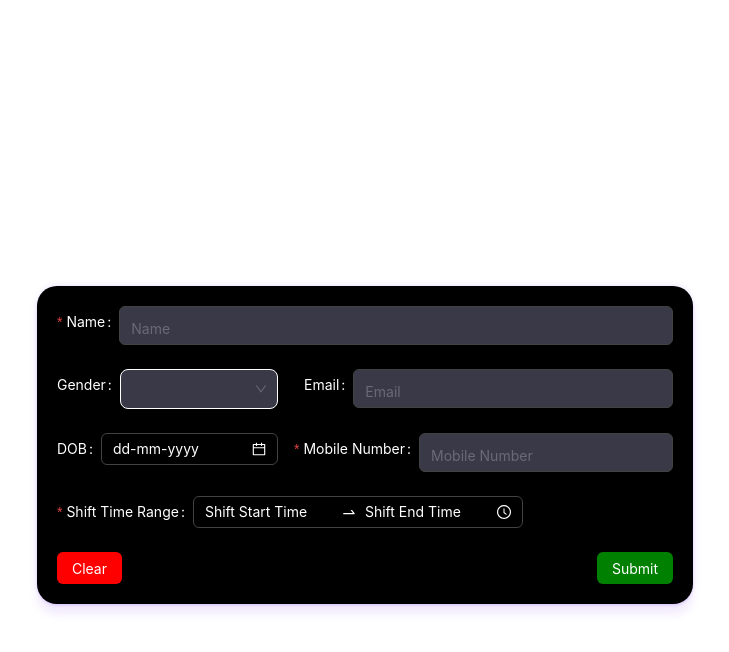
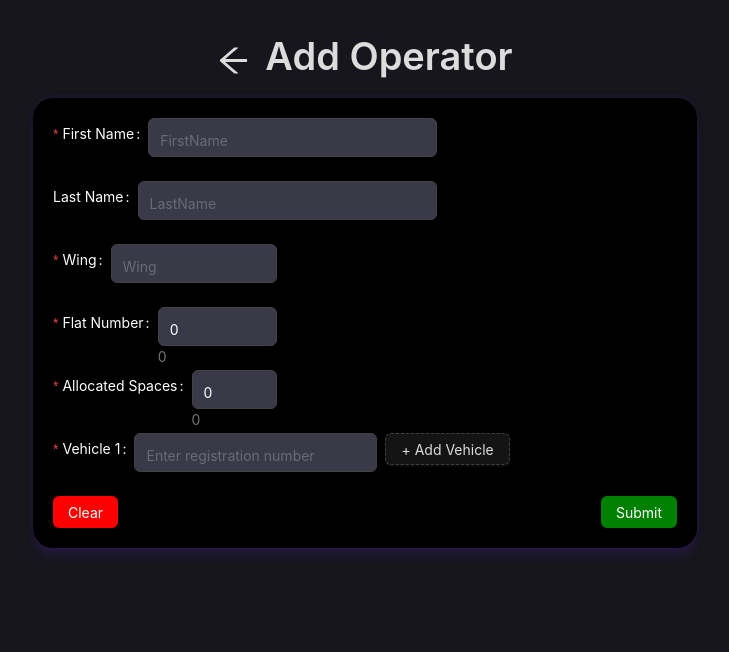
Before and after one commit to codingmickey/parkit_oberoi_dashboard, a React (Vite) app: page /dashboard/operator/add in a window 1280 px wide. Shown: the top 652 px of the page, without its empty margins (275-1004 px from the left). Built offline with nearby package versions, Linux system fonts and the light colour scheme; sample sign-in values are in the browser's storage.

Commit message:
fix: the AccountForm page with updated details
Signed-off-by: Kartik Jolapara <kjmickey003@gmail.com>

```diff
--- a/src/pages/Users/Add/index.tsx
+++ b/src/pages/Users/Add/index.tsx
@@ -6,25 +6,31 @@ import { AxiosError } from 'axios';
 
 //Page specific
 import AccountForm from '../Components/AccountForm';
-import { UserRecord } from '../models';
+import { ResidentAddFormProps, ResidentRecord } from '../models';
 import createUser from '../../../api/Data/Users/createUser';
 
 //components|hooks|utils
 import RetryButtonForMessage from '../../../Components/RetryButtonForMessage';
 
 export default function AddOperator() {
-  const initialState: UserRecord = {
-    id: 0,
-    name: '',
-    mobileNumber: '',
-    shiftStartTime: '',
-    shiftEndTime: '',
-    gender: null,
-    email: null,
-    readableDOB: null,
-    DOB: undefined
+  const initialState: ResidentAddFormProps = {
+    // id: 0,
+    // name: '',
+    // mobileNumber: '',
+    // shiftStartTime: '',
+    // shiftEndTime: '',
+    // gender: null,
+    // email: null,
+    // readableDOB: null,
+    // DOB: undefined,
+    firstName: '',
+    lastName: '',
+    wing: '',
+    flatNumber: 0,
+    vehicleRegistration: [''],
+    allocatedSpaces: 0
   };
-  const [operatorData, setOperatorData] = useState<UserRecord>(initialState);
+  const [operatorData, setOperatorData] = useState<ResidentAddFormProps>(initialState);
   const [messageApi, contextHolder] = message.useMessage();
   const navigate = useNavigate();
   const handleRestore = () => {
@@ -67,10 +73,11 @@ export default function AddOperator() {
         display: 'flex',
         justifyContent: 'center',
         alignItems: 'center',
-        height: '100vh',
-        backgroundColor: `var(--font-color)`,
+        // height: '100vh',
+        backgroundColor: `var(--background-color)`,
         position: 'relative',
-        flexDirection: 'column'
+        flexDirection: 'column',
+        padding: '0.5rem 1rem'
       }}
     >
       <AccountForm
--- a/src/pages/Users/Components/AccountForm.tsx
+++ b/src/pages/Users/Components/AccountForm.tsx
@@ -7,7 +7,14 @@ import Title from 'antd/es/typography/Title';
 import { useNavigate } from 'react-router-dom';
 
 //Page specific
-import { AccountFormProps, UserRecord, genderLiteral, InputPropsForModal, genderOptionsArray } from '../models';
+import {
+  AccountFormProps,
+  UserRecord,
+  genderLiteral,
+  InputPropsForModal,
+  genderOptionsArray,
+  ResidentAddFormProps
+} from '../models';
 import './AccountFormStyles.css';
 
 //components|hooks|utils
@@ -31,7 +38,7 @@ const InputWithOnChange = ({
         name={`${type}`}
         placeholder={`${placeholder}`}
         value={`${currentData[type]}`}
-        onChange={(e) => handleInputChange<UserRecord>(e, setCurrentData, true, setErrors)}
+        onChange={(e) => handleInputChange<ResidentAddFormProps>(e, setCurrentData, true, setErrors)}
       />
     </>
   );
@@ -41,9 +48,11 @@ const AccountForm = (props: AccountFormProps) => {
   const [form] = Form.useForm();
   const navigate = useNavigate();
   const { operatorData, formType, setOperatorData, handleRestore, initialState } = props;
-  const updatedCurrentData = convertInObjectNullToString<UserRecord>(operatorData);
+  const updatedCurrentData = convertInObjectNullToString<ResidentAddFormProps>(operatorData);
   setOperatorData(updatedCurrentData);
-  const [errors, setErrors] = useState<UserRecord>(getDynamicInitialState<UserRecord>(operatorData));
+  const [errors, setErrors] = useState<ResidentAddFormProps>(
+    getDynamicInitialState<ResidentAddFormProps>(operatorData)
+  );
 
   const genderOptions = genderOptionsArray.map((gender) => {
     return { label: gender };
@@ -79,6 +88,13 @@ const AccountForm = (props: AccountFormProps) => {
     }));
   };
 
+  const handleAddVehicle = () => {
+    setOperatorData((prevData) => ({
+      ...prevData,
+      vehicleRegistration: [...prevData.vehicleRegistration, '']
+    }));
+  };
+
   return (
     <>
       <div style={{ display: 'flex' }}>
@@ -103,7 +119,9 @@ const AccountForm = (props: AccountFormProps) => {
         style={{
           backgroundColor: 'var(--background-color-secondary)',
           borderRadius: '20px',
-          padding: '20px'
+          padding: '20px',
+          minWidth: '50%',
+          maxWidth: '75%'
         }}
       >
         <Form form={form} onFinish={handleSubmit} initialValues={initialState}>
@@ -123,15 +141,30 @@ const AccountForm = (props: AccountFormProps) => {
             )}
             <Col xs={24} sm={operatorData.id !== 0 ? 15 : 24}>
               <Form.Item
-                name="name"
-                label="Name"
-                id="name"
-                rules={[{ required: true, message: 'Please enter the name' }]}
-                validateStatus={errors.name ? 'error' : ''}
-                help={errors.name}
+                name="firstName"
+                label="First Name"
+                id="fName"
+                rules={[{ required: true, message: 'Please enter the First Name' }]}
+                validateStatus={errors.firstName ? 'error' : ''}
+                help={errors.firstName}
               >
                 <InputWithOnChange
-                  type={'name'}
+                  type={'firstName'}
+                  setCurrentData={setOperatorData}
+                  currentData={operatorData}
+                  setErrors={setErrors}
+                />
+              </Form.Item>
+              <Form.Item
+                name="lastName"
+                label="Last Name"
+                id="lName"
+                rules={[{ message: 'Please enter the Last Name' }]}
+                validateStatus={errors.lastName ? 'error' : ''}
+                help={errors.lastName}
+              >
+                <InputWithOnChange
+                  type={'lastName'}
                   setCurrentData={setOperatorData}
                   currentData={operatorData}
                   setErrors={setErrors}
@@ -141,26 +174,17 @@ const AccountForm = (props: AccountFormProps) => {
           </Row>
 
           <Row gutter={16}>
-            <Col xs={20} sm={9}>
-              <Form.Item name="gender" label="Gender" fieldId="gender" id="gender">
-                <Select
-                  style={{
-                    width: '100%',
-                    color: `var(--font-color)`
-                  }}
-                  id="gender"
-                  size="large"
-                  placeholder="Gender"
-                  value={operatorData.gender}
-                  options={genderOptions}
-                  onChange={(value) => value && handleGenderChange(value)}
-                ></Select>
-              </Form.Item>
-            </Col>
-            <Col xs={24} sm={15} style={{ paddingLeft: '18px' }}>
-              <Form.Item name="email" label="Email" validateStatus={errors.email ? 'error' : ''} help={errors.email}>
+            <Col xs={24} sm={9}>
+              <Form.Item
+                name="wing"
+                label="Wing"
+                id="wing"
+                rules={[{ required: true, message: 'Please enter the wing' }]}
+                validateStatus={errors.wing ? 'error' : ''}
+                help={errors.wing}
+              >
                 <InputWithOnChange
-                  type="email"
+                  type={'wing'}
                   setCurrentData={setOperatorData}
                   currentData={operatorData}
                   setErrors={setErrors}
@@ -170,32 +194,17 @@ const AccountForm = (props: AccountFormProps) => {
           </Row>
 
           <Row gutter={16}>
-            <Col xs={20} sm={9}>
-              <Form.Item name="Date of Birth" label="DOB" id="DOB" fieldId="DOB">
-                <DatePicker
-                  format="DD-MM-YYYY"
-                  placeholder="dd-mm-yyyy"
-                  id="DOB"
-                  name="DOB"
-                  defaultValue={initialState.DOB}
-                  placement="bottomRight"
-                  size="middle"
-                  onChange={handleDateOfBirthChange}
-                />
-              </Form.Item>
-            </Col>
-            <Col xs={24} sm={15}>
+            <Col xs={24} sm={9}>
               <Form.Item
-                name="mobileNumber"
-                id="mobileNumber"
-                label="Mobile Number"
-                rules={[{ required: true, message: 'Please enter the mobile number' }]}
-                validateStatus={errors.mobileNumber ? 'error' : ''}
-                help={errors.mobileNumber}
+                name="flatNumber"
+                label="Flat Number"
+                id="flatNumber"
+                rules={[{ required: true, message: 'Please enter the flat number' }]}
+                validateStatus={errors.flatNumber ? 'error' : ''}
+                help={errors.flatNumber}
               >
                 <InputWithOnChange
-                  type="mobileNumber"
-                  placeholder="Mobile Number"
+                  type={'flatNumber'}
                   setCurrentData={setOperatorData}
                   currentData={operatorData}
                   setErrors={setErrors}
@@ -203,27 +212,46 @@ const AccountForm = (props: AccountFormProps) => {
               </Form.Item>
             </Col>
           </Row>
+
           <Row gutter={16}>
-            <Col>
+            <Col xs={24} sm={9}>
               <Form.Item
-                id="shiftTimeRange"
-                name="ShiftTimeRange"
-                label="Shift Time Range"
-                rules={[
-                  {
-                    required: true,
-                    message: 'Please enter the shift time range'
-                  }
-                ]}
+                name="allocatedSpaces"
+                label="Allocated Spaces"
+                id="allocatedSpaces"
+                rules={[{ required: true, message: 'Please enter the allocated spaces' }]}
+                validateStatus={errors.allocatedSpaces ? 'error' : ''}
+                help={errors.allocatedSpaces}
               >
-                <TimePicker.RangePicker
-                  format="HH:mm:ss"
-                  placeholder={['Shift Start Time', 'Shift End Time']}
-                  onChange={(values, formatString) => handleTimeRangeChange(formatString)}
-                  defaultValue={[initialState.shiftStartTime, initialState.shiftEndTime]}
+                <InputWithOnChange
+                  type={'allocatedSpaces'}
+                  setCurrentData={setOperatorData}
+                  currentData={operatorData}
+                  setErrors={setErrors}
                 />
               </Form.Item>
             </Col>
+          </Row>
+
+          <Row gutter={16}>
+            {operatorData.vehicleRegistration.map((vehicle, index) => (
+              <Col>
+                <div key={index}>
+                  <Form.Item
+                    name={['vehicles', index]}
+                    label={`Vehicle ${index + 1}`}
+                    rules={[{ required: true, message: 'Please input the vehicle registration number!' }]}
+                  >
+                    <Input placeholder="Enter registration number" />
+                  </Form.Item>
+                </div>
+              </Col>
+            ))}
+            <Form.Item>
+              <Button type="dashed" onClick={handleAddVehicle} style={{ width: '100%' }}>
+                + Add Vehicle
+              </Button>
+            </Form.Item>
           </Row>
           <Row>
             <div
```
